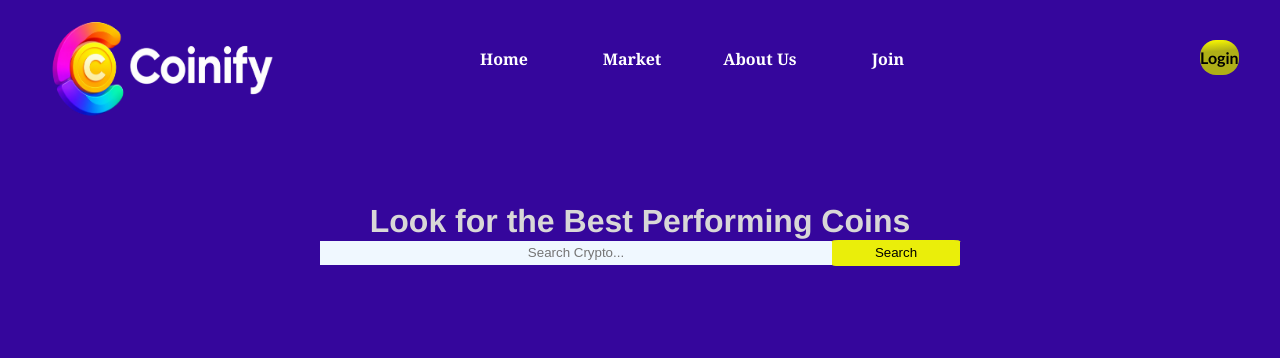
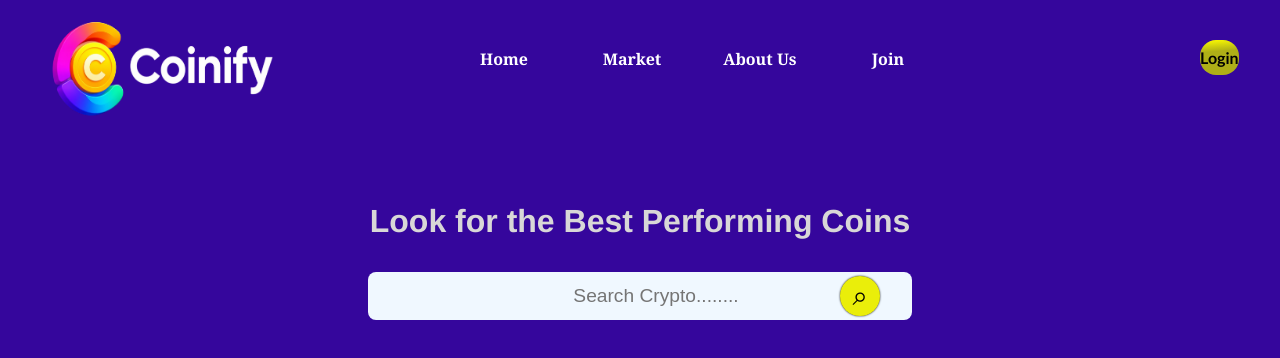
Before and after one commit to DRAGOROD/Crypto-Website-Demo, a React (Vite) app in the folder crypto-app/: page / in a window 1280 px wide. Shown: the top 358 px of the page. Built offline with nearby package versions, Linux system fonts and the light colour scheme.

Commit message:
searchbox fix

```diff
--- a/crypto-app/src/homepage.jsx
+++ b/crypto-app/src/homepage.jsx
@@ -7,8 +7,8 @@ function homepage(){
             <div id="search-container">
                 <h3 id="search-heading">Look for the Best Performing Coins</h3>
                 <form id="search-box">
-                    <input type="text" placeholder="Search Crypto..." id="search-input-box"/>
-                    <button type="submit" id="search-btn">Search</button>
+                    <input type="text" placeholder="Search Crypto........" id="search-input-box"/>
+                    <button type="submit" id="search-btn">&#x2315;</button>
                 </form>
             </div>
         </div>
--- a/crypto-app/src/index.css
+++ b/crypto-app/src/index.css
@@ -68,23 +68,49 @@ color:aqua;
 
 /*Starting Homepage*/
 
+/*Search Box*/
 #search-heading{
   color:rgb(216, 215, 215);
   font-family: 'Franklin Gothic Medium', 'Arial Narrow', Arial, sans-serif;
   font-size: xx-large;
 }
 
+#search-box{
+  margin-top: 2rem;
+  position: relative;
+}
+
+
 #search-input-box{
   background-color: aliceblue;
   width: 40%;
-  height:1.5rem;
+  height:3rem;
   border: none;
+  outline:none;
+  padding-left:2rem;
+  border-radius: 8px;
+  font-size: 1.2rem;
 }
 
+#search-input-box:hover{
+background-color: rgb(241, 239, 239);;
+}
+
+
 #search-btn{
+  position:absolute;
+  right:25rem;
   background-color:rgb(234, 238, 10);
-  height:1.6rem;
-  width:10%;
-  border:none;
-  border-radius: 5%;
+  height:2.5rem;
+  width:2.5rem;
+  border: none;
+  box-shadow: 0 0 2px black;
+  font-size: 1.7rem;
+  border-radius: 50%;
+  transform: translateY(10%);
 }
+
+#search-btn:hover{
+  cursor: pointer;
+  background-color:rgb(192, 196, 7);
+}
```
